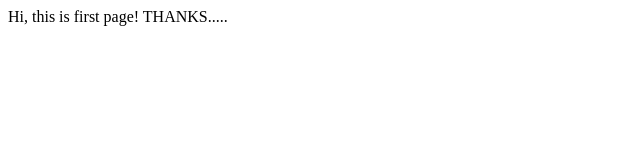
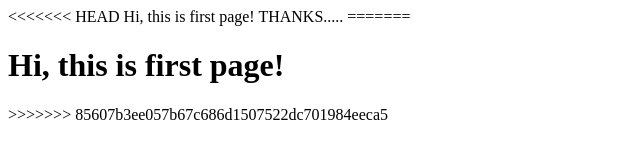
Before and after one commit to Faraz-Shaheen/SampleHTML1, a plain HTML site: page index.html in a window 1280 px wide. Shown: the whole page, without its empty margins (0-640 px from the left). Drawn offline with Linux system fonts and the light colour scheme.

Commit message:
Thanks Added

```diff
--- a/index.html
+++ b/index.html
@@ -1,7 +1,12 @@
 <html>
     <body>
+<<<<<<< HEAD
         Hi, this is first page!
         THANKS.....
 
+=======
+        <h1>Hi, this is first page!</h1>
+
+>>>>>>> 85607b3ee057b67c686d1507522dc701984eeca5
     </body>
 </html>
```
